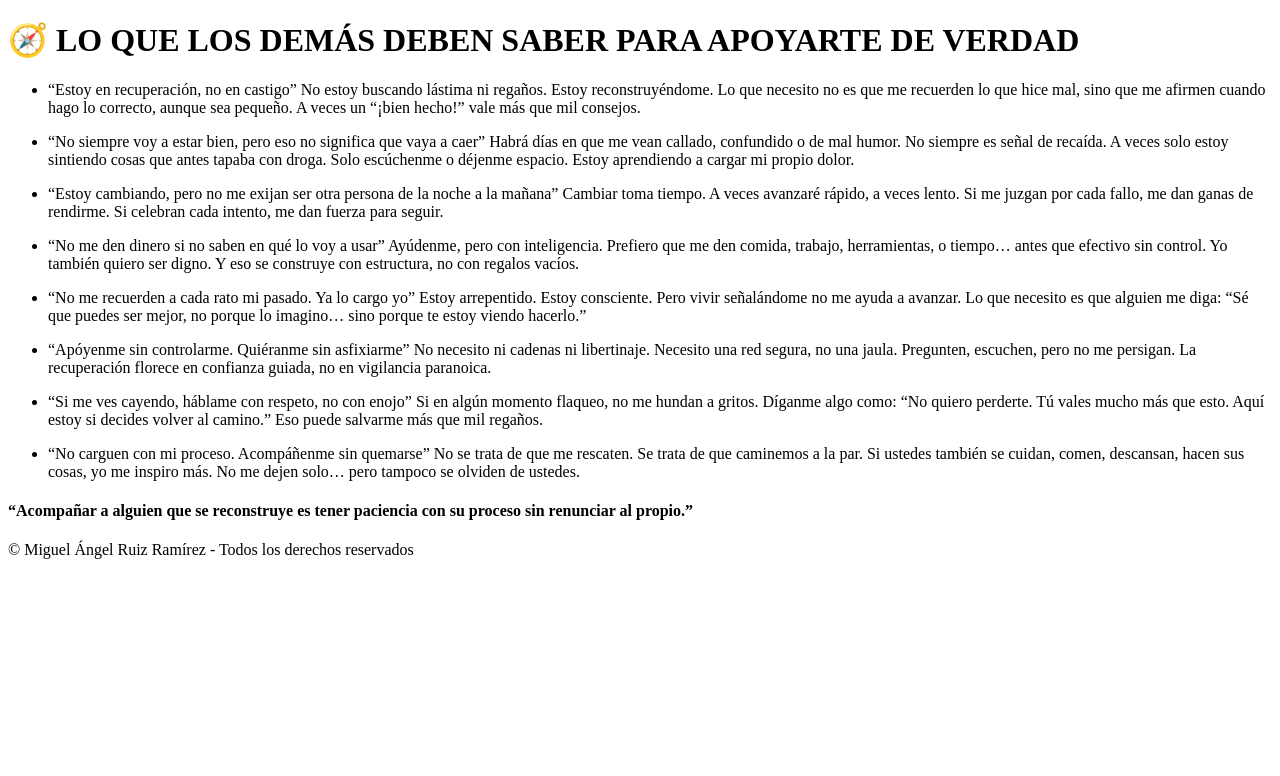
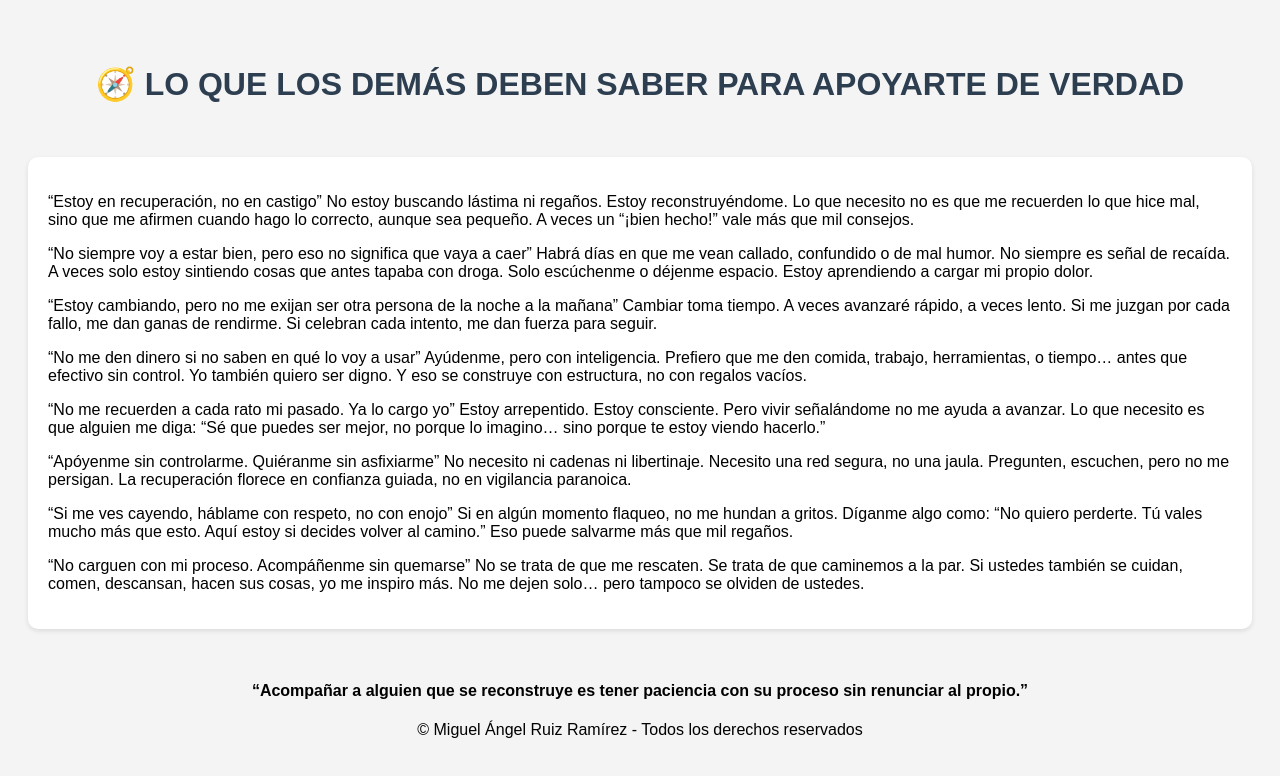
Before and after one commit to MiguelAngelkatoFull/Plan_Personal_Miguel_Adicciones, a plain HTML site: page explicacion-proceso-a-mi-familia.html in a window 1280 px wide. Drawn offline with Linux system fonts and the light colour scheme.

Commit message:
Add files via upload

```diff
--- a/explicacion-proceso-a-mi-familia.html
+++ b/explicacion-proceso-a-mi-familia.html
@@ -2,7 +2,7 @@
 <html lang="UTF-8">
 	<head>
 		<title>📜 Explicación a la familia</title>
-		<link rel="stylesheet" href="css/style.css" />
+		<link rel="stylesheet" href="style.css" />
 	</head>
 
 	<header>
--- /dev/null
+++ b/style.css
@@ -0,0 +1,19 @@
+body { font-family: Arial, sans-serif; background: #f4f4f4; padding: 20px; }
+        h1 { color: #2c3e50; }
+        ul { background: #fff; padding: 20px; border-radius: 10px; list-style: none; box-shadow: 0 2px 5px rgba(0,0,0,0.1); }
+        li { margin: 10px 0; }
+        a { text-decoration: none; color: #2980b9; font-weight: bold; }
+        a:hover { color: #1abc9c; }
+
+
+
+header {
+  text-align: center;
+  padding: 1rem; }
+
+footer {
+
+  text-align: center;
+  padding: 1rem;
+
+}
```
